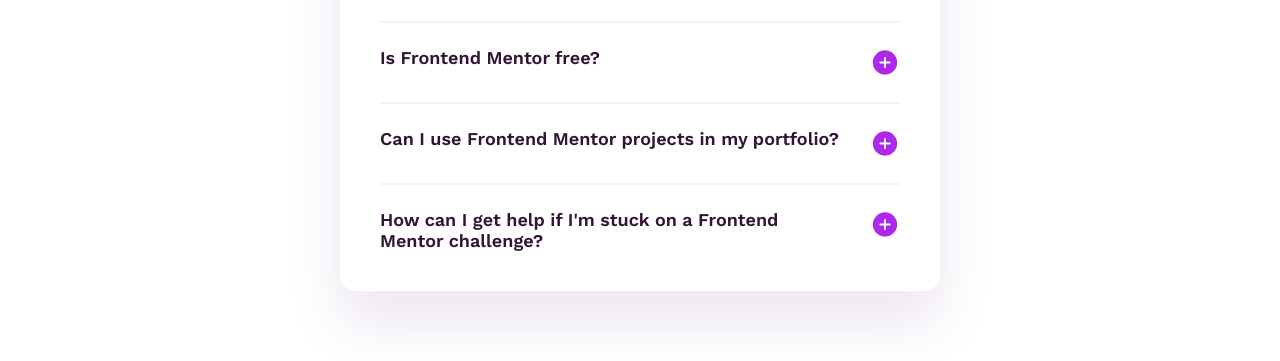
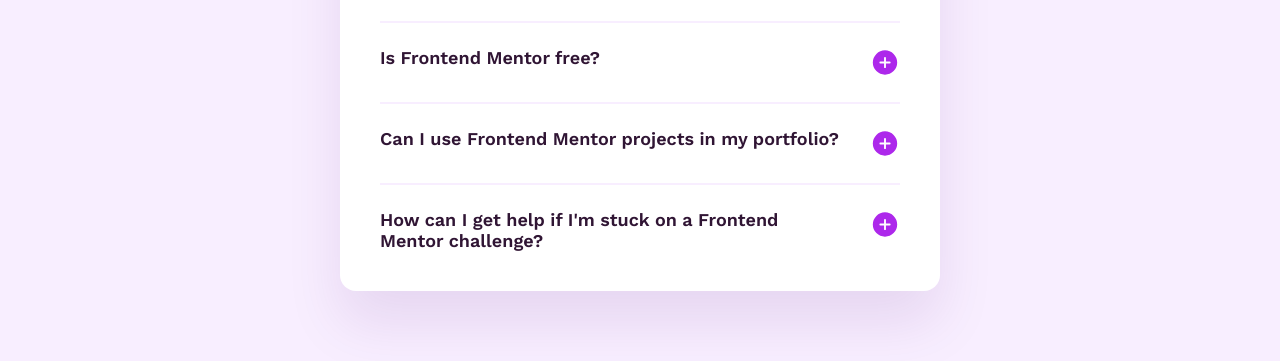
Before and after one commit to socratesioa/faq-accordion, a plain HTML site: page index.html in a window 1280 px wide. Shown: the part 237-598 px from the top of the page. Drawn offline with nearby package versions, Linux system fonts and the light colour scheme.

Commit message:
Add files via upload

```diff
--- a/style.css
+++ b/style.css
@@ -17,6 +17,7 @@
 
 body {
   font-family: "Work Sans", sans-serif;
+  background-color: var(--light-pink);
 }
 
 h1 {
```
